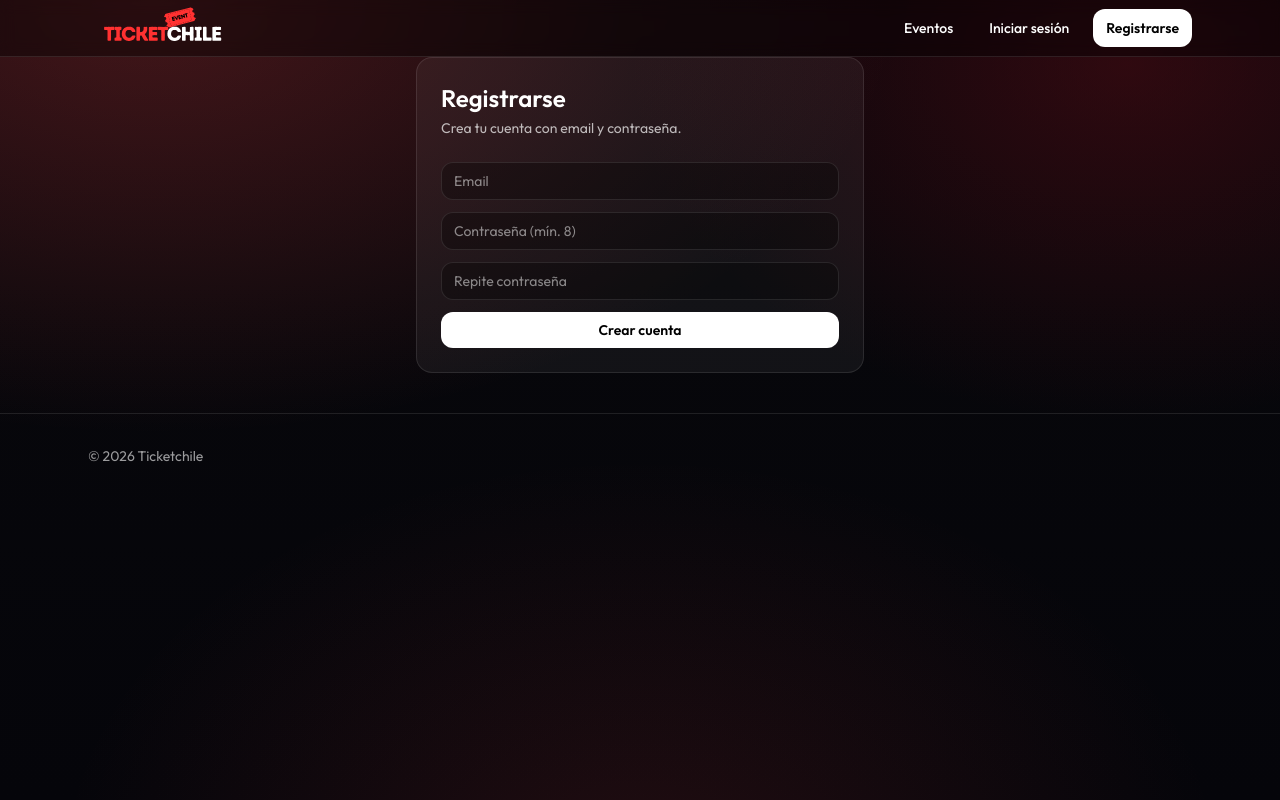
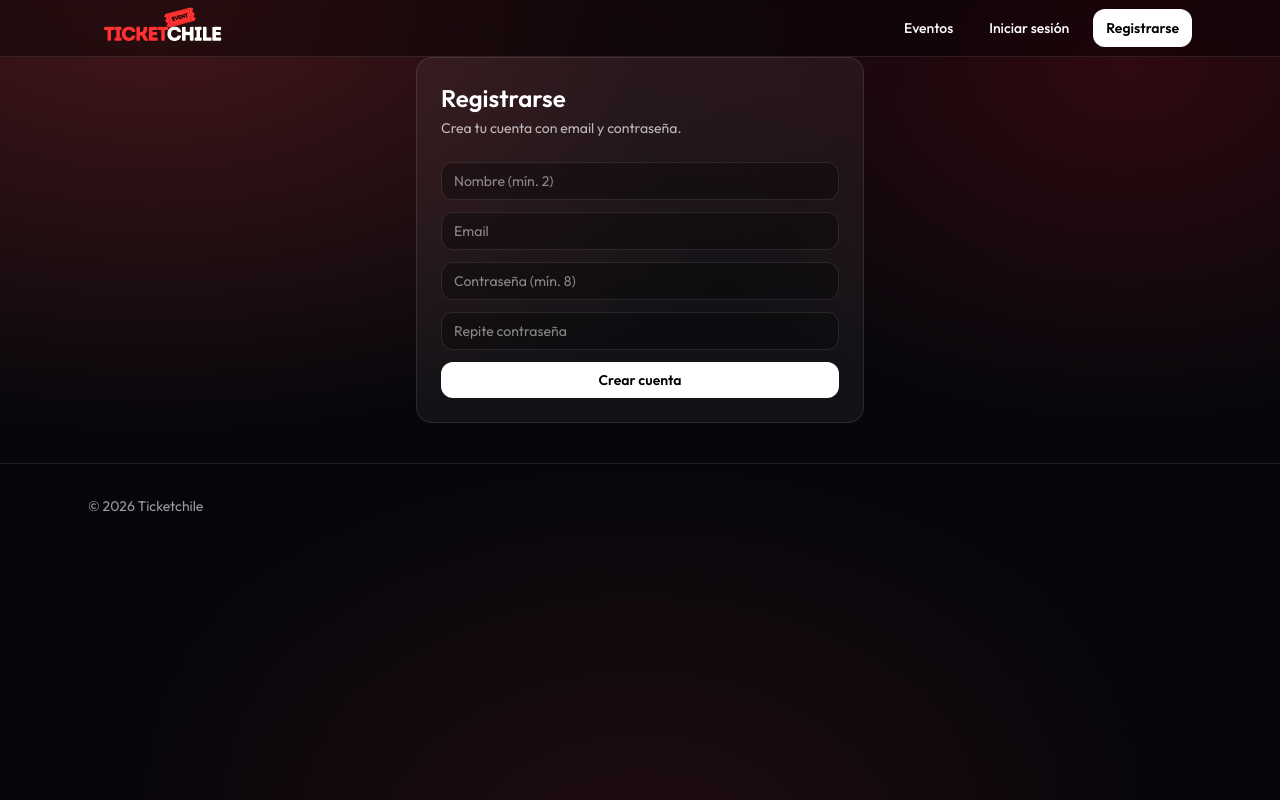
Before and after one commit to Mclay01/TicketChile, a Next.js app in the folder apps/web/: page /signup in a window 1280 px wide. Built offline with nearby package versions, Linux system fonts and the light colour scheme; no server answers.

Commit message:
Email: inline QR + resend to buyer+owner

```diff
--- a/apps/web/src/app/(public)/signup/ui.tsx
+++ b/apps/web/src/app/(public)/signup/ui.tsx
@@ -4,11 +4,13 @@ import { useState } from "react";
 import { useRouter } from "next/navigation";
 
 function isEmail(s: string) {
-  return /^[^\s@]+@[^\s@]+\.[^\s@]+$/.test(s);
+  return /^[^\s@]+@[^\s@]+\.[^\s@]+$/.test(String(s || "").trim());
 }
 
 export default function SignupClient() {
   const router = useRouter();
+
+  const [nombre, setNombre] = useState("");
   const [email, setEmail] = useState("");
   const [pass, setPass] = useState("");
   const [pass2, setPass2] = useState("");
@@ -18,11 +20,16 @@ export default function SignupClient() {
   return (
     <div className="mx-auto max-w-md rounded-2xl border border-white/10 bg-white/5 p-6">
       <h1 className="text-2xl font-semibold">Registrarse</h1>
-      <p className="mt-1 text-sm text-white/70">
-        Crea tu cuenta con email y contraseña.
-      </p>
+      <p className="mt-1 text-sm text-white/70">Crea tu cuenta con email y contraseña.</p>
 
       <div className="mt-6 space-y-3">
+        <input
+          className="w-full rounded-xl border border-white/10 bg-black/30 px-3 py-2 text-sm outline-none"
+          placeholder="Nombre (mín. 2)"
+          value={nombre}
+          onChange={(e) => setNombre(e.target.value)}
+        />
+
         <input
           className="w-full rounded-xl border border-white/10 bg-black/30 px-3 py-2 text-sm outline-none"
           placeholder="Email"
@@ -56,7 +63,11 @@ export default function SignupClient() {
           disabled={loading}
           onClick={async () => {
             setErr(null);
+
+            const n = nombre.trim();
             const e = email.trim().toLowerCase();
+
+            if (n.length < 2) return setErr("Nombre inválido (mín. 2).");
             if (!isEmail(e)) return setErr("Email inválido.");
             if (pass.length < 8) return setErr("Contraseña muy corta (mínimo 8).");
             if (pass !== pass2) return setErr("Las contraseñas no coinciden.");
@@ -66,10 +77,11 @@ export default function SignupClient() {
               const r = await fetch("/api/auth/signup", {
                 method: "POST",
                 headers: { "Content-Type": "application/json" },
-                body: JSON.stringify({ email: e, password: pass }),
+                body: JSON.stringify({ nombre: n, email: e, password: pass }),
               });
+
               const data = await r.json().catch(() => null);
-              if (!r.ok) throw new Error(data?.error || `Error ${r.status}`);
+              if (!r.ok) throw new Error(data?.error || data?.detail || `Error ${r.status}`);
 
               router.push("/signin?registered=1");
             } catch (ex: any) {
```
